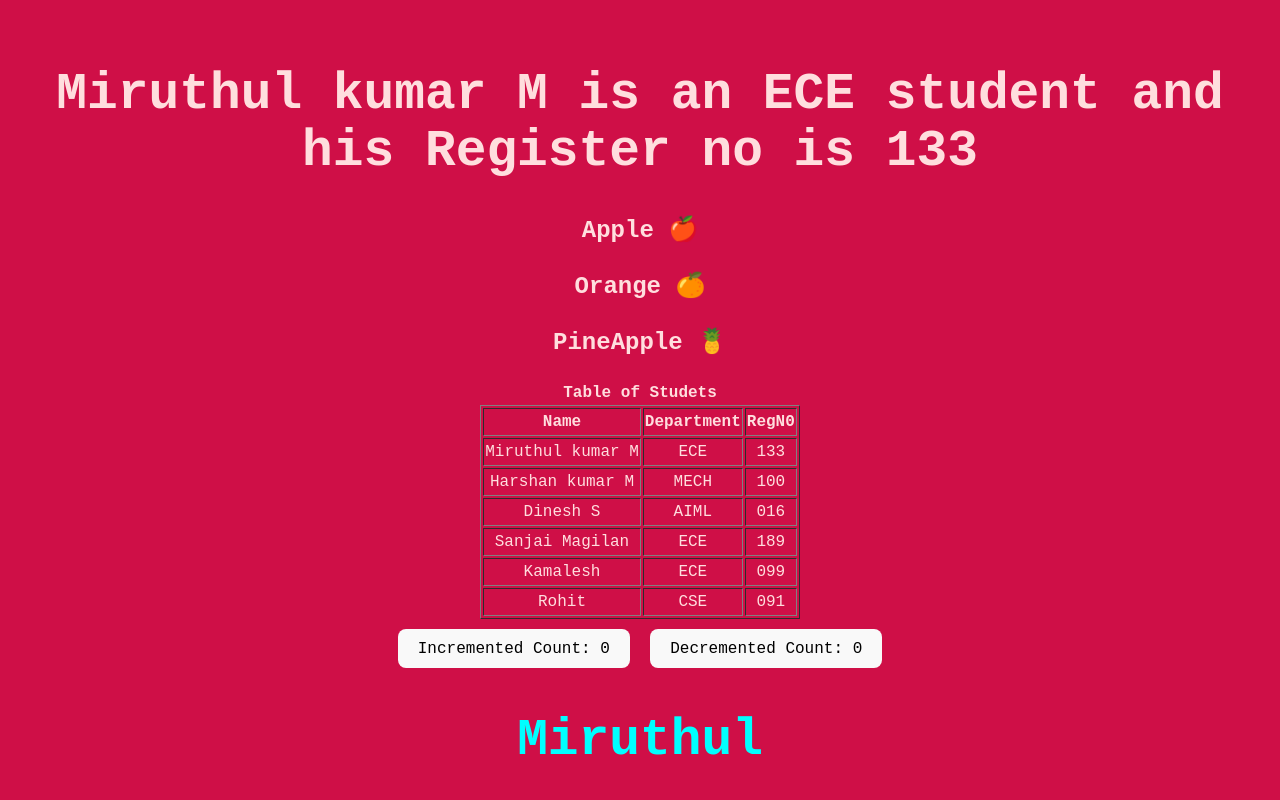
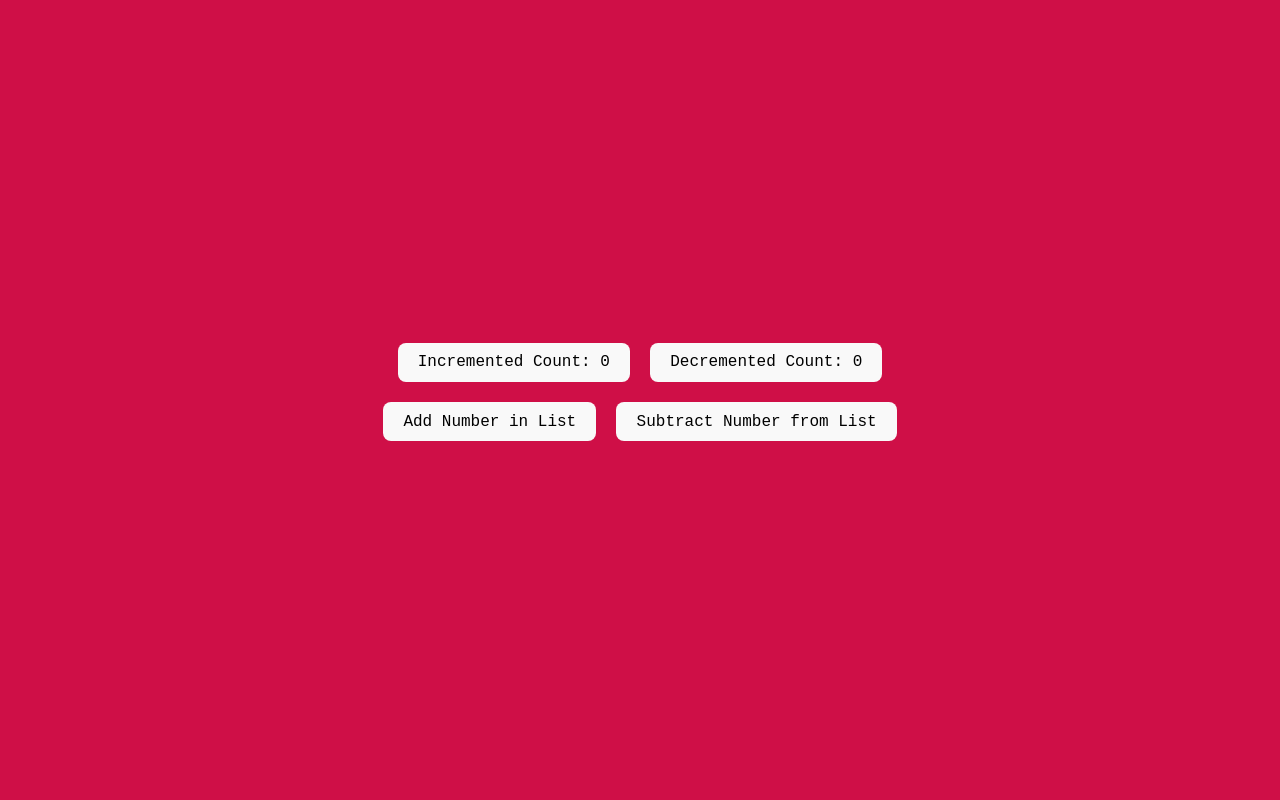
Before and after one commit to Miruthulkumar/Library-Management-System-MERN, a React (Vite) app in the folder Frontend React/library-management-fe/: page / in a window 1280 px wide. Shown: the top 800 px of the page. Built offline with nearby package versions, Linux system fonts and the light colour scheme.

Commit message:
Refactor App component to use CountArray and comment out unused components

```diff
--- a/Frontend React/library-management-fe/src/App.jsx
+++ b/Frontend React/library-management-fe/src/App.jsx
@@ -4,20 +4,22 @@ import StudentTable from "./components/StudentTabel";
 import NameInLine from "./components/NameInLine";
 import FruitsList from "./components/FruitsList";
 import ClickCounterButton from "./components/ClickCounterButton";
-import Misc from "./components/Misc";
+import CountArray from "./components/CountArray";
 
 function App() {
   return (
     <>
-      <NameInLine />
+      {/* <NameInLine /> */}
 
-      <FruitsList />
+      {/* <FruitsList /> */}
 
-      <StudentTable />
+      {/* <StudentTable /> */}
 
       <ClickCounterButton />
 
-      <Misc/>
+      <CountArray/>
+
+      {/* <Misc/> */}
     </>
   );
 }
--- /dev/null
+++ b/Frontend React/library-management-fe/src/components/CountArray.jsx
@@ -0,0 +1,33 @@
+import { useState } from "react";
+
+const CountArray = () => {
+  //function dhan idhu just variable la epty function use pani panirkom
+  const [count, setCount] = useState([]);
+
+  const addNumber = () => {
+    //function dhan idhu just variable la epty function use pani panirkom
+    setCount([...count, count.length + 1]);
+  };
+
+  const subNumber = () => {
+    count.pop();
+    setCount([...count]);
+  };
+
+  return (
+    <div class="headers">
+      <button onClick={addNumber}>Add Number in List</button>
+      <button onClick={subNumber}>Subtract Number from List</button>
+
+      <ul>
+        {count.map((num, index) => (
+          <h3 style={{ display: "inline" }} key={index}>
+            {num}{" "}
+          </h3>
+        ))}
+      </ul>
+    </div>
+  );
+};
+
+export default CountArray;
```
